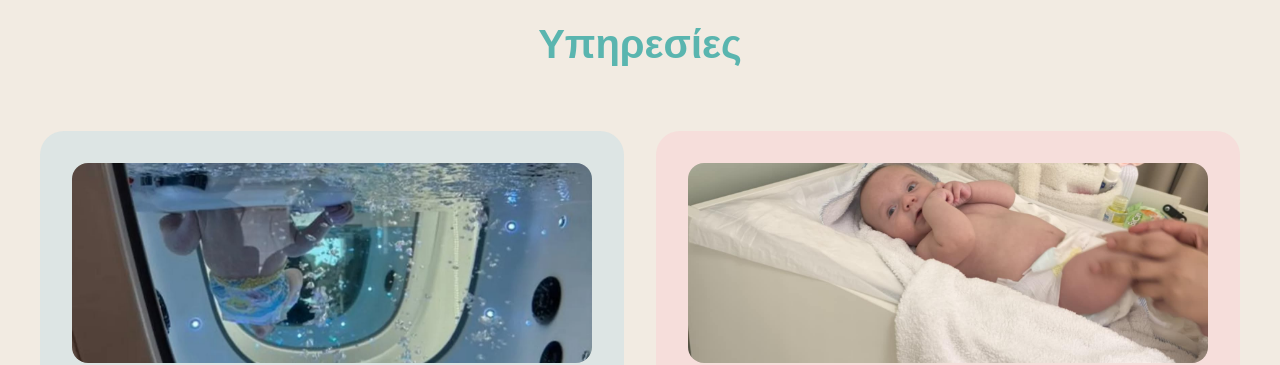
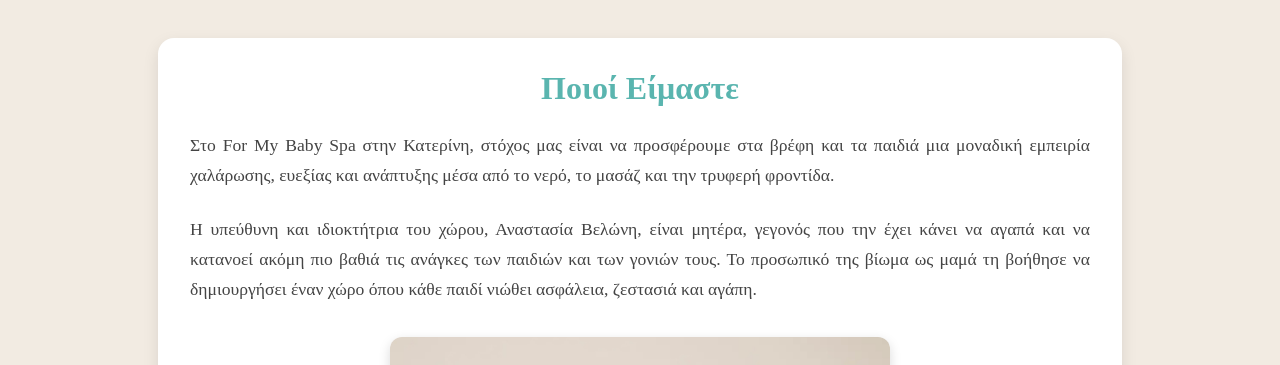
Before and after one commit to FlorianChazizi/formybabyspa, a React (Vite) app: page / in a window 1280 px wide. Shown: the part 858-1223 px from the top of the page. Built offline with nearby package versions, Linux system fonts and the light colour scheme; no server answers.

Commit message:
whoweare display section changed

```diff
--- a/src/App.tsx
+++ b/src/App.tsx
@@ -31,8 +31,8 @@ function App() {
           element={
             <>
               <HeroCarousel />
+              <WhoWeAre />
               <ServicesSection />
-              <WhoWeAre />
               <ContactSection />
               <ReviewsCarousel />
               <BubblesBackground />
```
